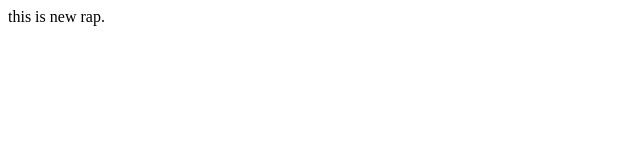
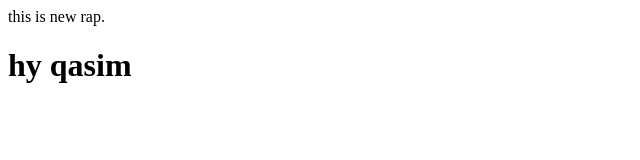
Before and after one commit to LevanQasim1/locat-repositry, a plain HTML site: page index.html in a window 1280 px wide. Shown: the whole page, without its empty margins (0-640 px from the left). Drawn offline with Linux system fonts and the light colour scheme.

Commit message:
adding featured

```diff
--- a/index.html
+++ b/index.html
@@ -1 +1,2 @@
 <p>this is new rap.</p>
+<h1>hy qasim</h1>
```
